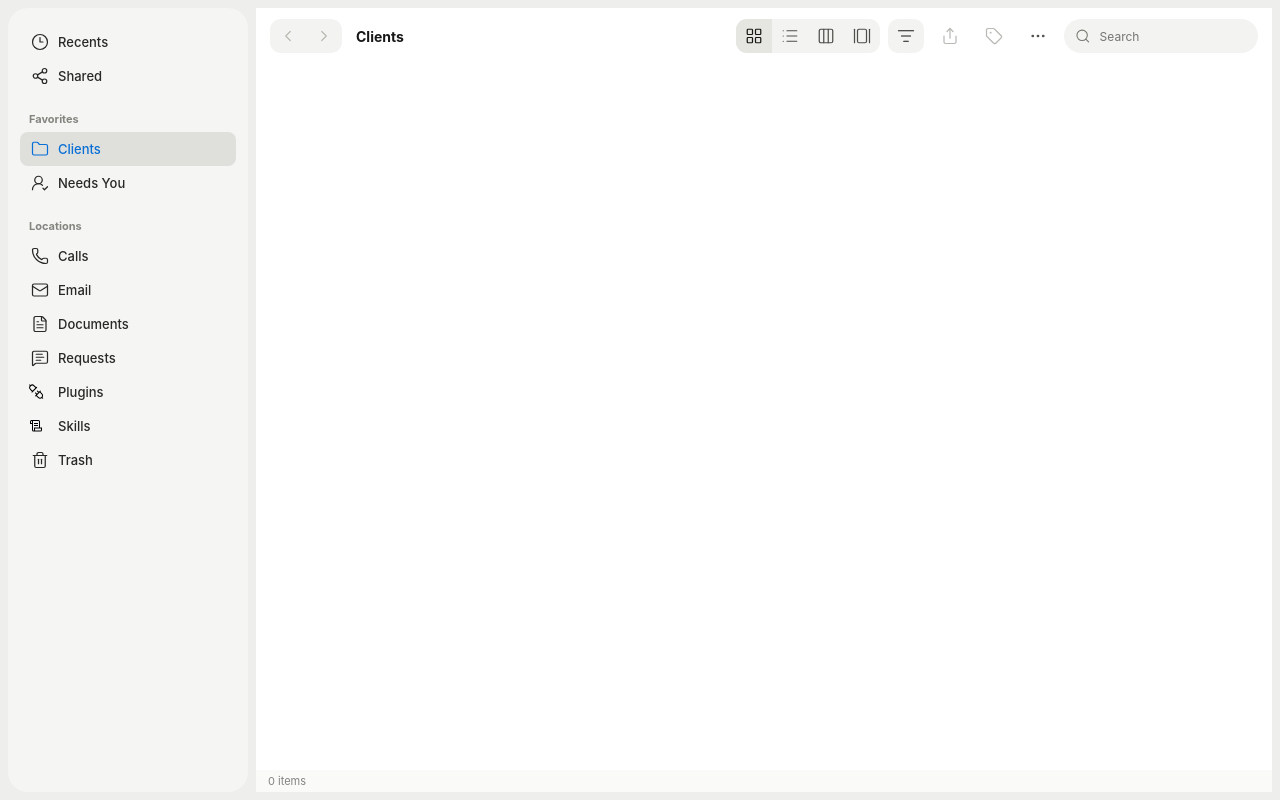
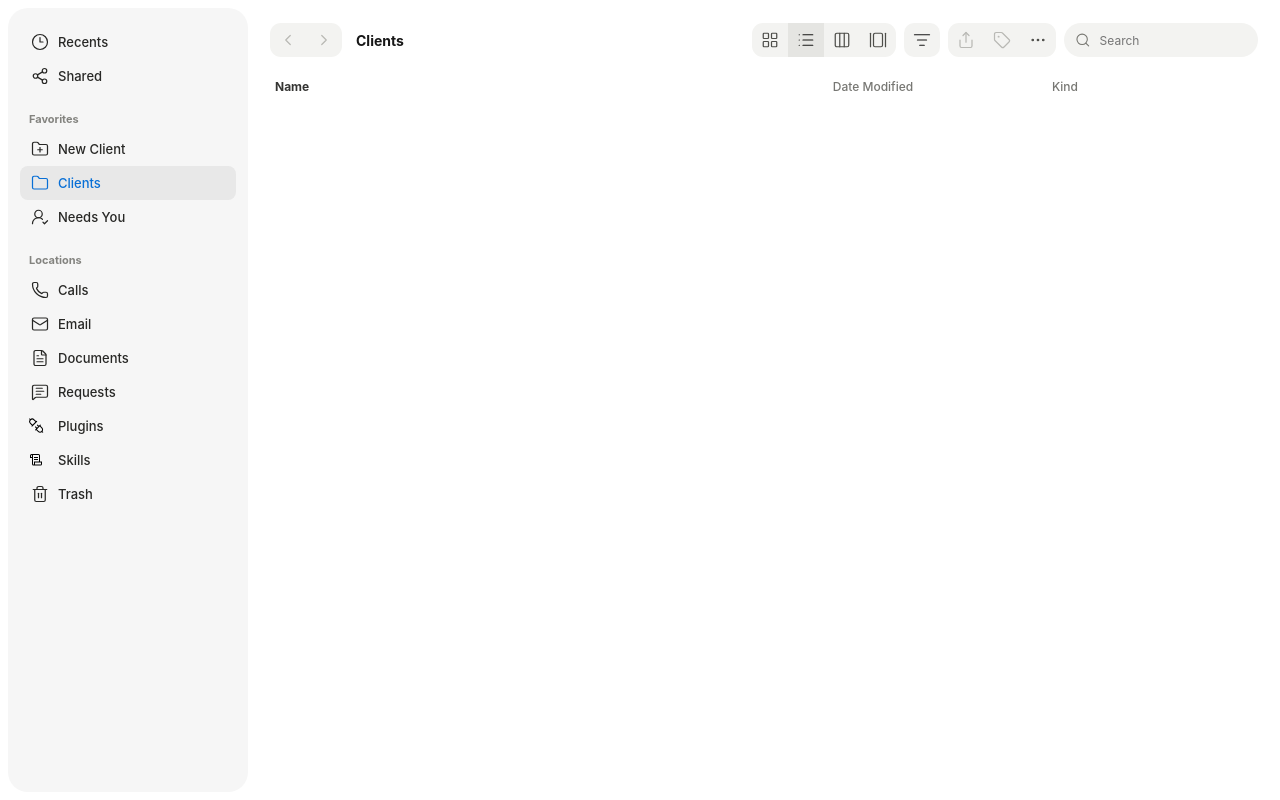
Before and after one commit to victorbash400/Frontdesk, a Next.js app: page / in a window 1280 px wide. Built offline with nearby package versions, Linux system fonts and the light colour scheme.

Commit message:
Match Finder workspace geometry

```diff
--- a/app/components/ColumnView.module.css
+++ b/app/components/ColumnView.module.css
@@ -7,7 +7,7 @@
 .columns nav {
   padding: 5px;
   overflow-y: auto;
-  background: #f7f7f5;
+  background: #fff;
 }
 
 .columns button {
--- a/app/components/GalleryView.module.css
+++ b/app/components/GalleryView.module.css
@@ -27,7 +27,7 @@
   justify-content: center;
   gap: 7px;
   overflow-x: auto;
-  background: #f8f8f7;
+  background: #fff;
 }
 
 .gallery button {
--- a/app/components/Inspector.module.css
+++ b/app/components/Inspector.module.css
@@ -4,7 +4,7 @@
   height: 100%;
   padding: 18px 16px;
   overflow-y: auto;
-  background: #f6f6f4;
+  background: #fff;
 }
 
 .inspector header {
--- a/app/components/ListView.module.css
+++ b/app/components/ListView.module.css
@@ -1,14 +1,16 @@
 .table {
-  width: 100%;
-  border-collapse: collapse;
+  width: calc(100% - 20px);
+  margin: 0 10px;
+  border-collapse: separate;
+  border-spacing: 0 1px;
   table-layout: fixed;
   color: #343432;
   font-size: 13px;
 }
 
 .table th {
-  height: 28px;
-  padding: 0 10px;
+  height: 27px;
+  padding: 0 9px;
   color: #777773;
   font-size: 12px;
   font-weight: 500;
@@ -17,25 +19,35 @@
 
 .table th:first-child {
   width: 56%;
+  color: #343432;
+  font-weight: 650;
 }
 
 .table tr {
-  height: 29px;
+  height: 25px;
 }
 
-.table tbody tr:nth-child(odd) {
+.table tbody tr:nth-child(even) td {
   background: #f7f7f6;
 }
 
-.table tbody tr[aria-selected="true"] {
+.table tbody tr[aria-selected="true"] td {
   background: #dceafa;
 }
 
 .table td {
-  padding: 0 10px;
+  padding: 0 9px;
   overflow: hidden;
   text-overflow: ellipsis;
   white-space: nowrap;
+}
+
+.table td:first-child {
+  border-radius: 7px 0 0 7px;
+}
+
+.table td:last-child {
+  border-radius: 0 7px 7px 0;
 }
 
 .table td:first-child {
--- a/app/components/OperatorShell.module.css
+++ b/app/components/OperatorShell.module.css
@@ -5,7 +5,7 @@
   padding: 8px;
   gap: 8px;
   overflow: hidden;
-  background: #eeeeec;
+  background: #fff;
   outline: none;
 }
 
@@ -14,7 +14,7 @@
   min-width: 0;
   height: 100%;
   flex: 1;
-  grid-template-rows: 56px minmax(0, 1fr);
+  grid-template-rows: 64px minmax(0, 1fr);
   background: #fff;
 }
 
@@ -28,8 +28,6 @@
   min-width: 0;
   height: 100%;
   flex: 1;
-  display: grid;
-  grid-template-rows: minmax(0, 1fr) 22px;
 }
 
 .error {
--- a/app/components/OperatorShell.tsx
+++ b/app/components/OperatorShell.tsx
@@ -11,18 +11,17 @@ import { ExplorerContent } from "./ExplorerContent";
 import { Inspector } from "./Inspector";
 import { ItemContextMenu, type ContextMenuState } from "./ItemContextMenu";
 import { Sidebar } from "./Sidebar";
-import { StatusBar } from "./StatusBar";
 import { Toolbar } from "./Toolbar";
 import styles from "./OperatorShell.module.css";
 
-type DialogState = { mode: "create" | "rename"; node?: FileSystemNode };
+type DialogState = { mode: "create-client" | "create-folder" | "rename"; node?: FileSystemNode };
 
 export function OperatorShell() {
   const fileSystem = useFileSystem();
   const navigation = useNavigationHistory();
   const [inspectorOpen, setInspectorOpen] = useState(false);
   const [selectedId, setSelectedId] = useState<string>();
-  const [viewMode, setViewMode] = useState<ViewMode>("icons");
+  const [viewMode, setViewMode] = useState<ViewMode>("list");
   const [sort, setSort] = useState<SortMode>("name-asc");
   const [query, setQuery] = useState("");
   const [dialog, setDialog] = useState<DialogState>();
@@ -53,10 +52,9 @@ export function OperatorShell() {
     }
   }
 
-  function createItem(name: string) {
-    const root = navigation.destination.type === "location" && navigation.destination.location === "clients";
-    const parentId = navigation.destination.type === "folder" ? navigation.destination.id : null;
-    const node = fileSystem.createNode(name, root ? "client" : "folder", parentId);
+  function createItem(name: string, mode: "create-client" | "create-folder") {
+    const parentId = mode === "create-folder" && navigation.destination.type === "folder" ? navigation.destination.id : null;
+    const node = fileSystem.createNode(name, mode === "create-client" ? "client" : "folder", parentId);
     setDialog(undefined);
     setSelectedId(node.id);
   }
@@ -68,7 +66,7 @@ export function OperatorShell() {
       setContextMenu(undefined);
       return;
     }
-    createItem(name);
+    if (dialog?.mode === "create-client" || dialog?.mode === "create-folder") createItem(name, dialog.mode);
   }
 
   function showContextMenu(event: MouseEvent, node: FileSystemNode) {
@@ -82,7 +80,7 @@ export function OperatorShell() {
     if (target.matches("input, select, textarea")) return;
     if ((event.metaKey || event.ctrlKey) && event.key.toLocaleLowerCase() === "n" && canCreate) {
       event.preventDefault();
-      setDialog({ mode: "create" });
+      setDialog({ mode: navigation.destination.type === "folder" ? "create-folder" : "create-client" });
     } else if (event.key === "Enter" && selectedNode) {
       openNode(selectedNode);
     } else if ((event.key === "Backspace" || event.key === "Delete") && selectedNode) {
@@ -96,18 +94,17 @@ export function OperatorShell() {
 
   return (
     <main className={styles.shell} onKeyDown={handleKeyboard} style={tagVariables} tabIndex={-1}>
-      <Sidebar destination={navigation.destination} onNavigate={(location) => navigate({ type: "location", location })} />
+      <Sidebar destination={navigation.destination} onCreateClient={() => setDialog({ mode: "create-client" })} onNavigate={(location) => navigate({ type: "location", location })} />
       <section className={styles.explorer}>
-        <Toolbar canGoBack={navigation.canGoBack} canGoForward={navigation.canGoForward} destination={navigation.destination} hasSelection={Boolean(selectedNode)} onBack={navigation.back} onCreate={() => setDialog({ mode: "create" })} onForward={navigation.forward} onInspectorToggle={() => setInspectorOpen((current) => !current)} onQueryChange={setQuery} onShare={() => selectedNode && fileSystem.updateNode(selectedNode.id, { shared: true })} onSortChange={setSort} onViewModeChange={setViewMode} query={query} sort={sort} title={title} viewMode={viewMode} />
+        <Toolbar canGoBack={navigation.canGoBack} canGoForward={navigation.canGoForward} destination={navigation.destination} hasSelection={Boolean(selectedNode)} onBack={navigation.back} onCreateClient={() => setDialog({ mode: "create-client" })} onCreateFolder={() => setDialog({ mode: "create-folder" })} onForward={navigation.forward} onInspectorToggle={() => setInspectorOpen((current) => !current)} onQueryChange={setQuery} onShare={() => selectedNode && fileSystem.updateNode(selectedNode.id, { shared: true })} onSortChange={setSort} onViewModeChange={setViewMode} query={query} sort={sort} title={title} viewMode={viewMode} />
         <section className={styles.workspace}>
           <section className={styles.browser} onClick={() => setContextMenu(undefined)}>
             <ExplorerContent nodes={visibleNodes} onContextMenu={showContextMenu} onOpen={openNode} onSelect={(node) => setSelectedId(node.id)} selectedNode={selectedNode} viewMode={viewMode} />
-            <StatusBar count={visibleNodes.length} />
           </section>
           {inspectorOpen ? <Inspector node={selectedNode} onToggleTag={(tag) => selectedNode && fileSystem.toggleTag(selectedNode.id, tag)} /> : null}
         </section>
       </section>
-      <CreateItemDialog initialName={dialog?.mode === "rename" ? dialog.node?.name : ""} onCancel={() => setDialog(undefined)} onSubmit={submitDialog} open={Boolean(dialog)} submitLabel={dialog?.mode === "rename" ? "Rename" : navigation.destination.type === "location" ? "Create Client" : "Create Folder"} title={dialog?.mode === "rename" ? "Rename Item" : navigation.destination.type === "location" ? "New Client" : "New Folder"} />
+      <CreateItemDialog initialName={dialog?.mode === "rename" ? dialog.node?.name : ""} onCancel={() => setDialog(undefined)} onSubmit={submitDialog} open={Boolean(dialog)} submitLabel={dialog?.mode === "rename" ? "Rename" : dialog?.mode === "create-client" ? "Create Client" : "Create Folder"} title={dialog?.mode === "rename" ? "Rename Item" : dialog?.mode === "create-client" ? "New Client" : "New Folder"} />
       {contextMenu ? <ItemContextMenu onAttentionToggle={() => { fileSystem.updateNode(contextMenu.node.id, { needsAttention: !contextMenu.node.needsAttention }); setContextMenu(undefined); }} onClose={() => setContextMenu(undefined)} onRename={() => setDialog({ mode: "rename", node: contextMenu.node })} onShareToggle={() => { fileSystem.updateNode(contextMenu.node.id, { shared: !contextMenu.node.shared }); setContextMenu(undefined); }} onTrashToggle={() => { fileSystem.setTrashed(contextMenu.node.id, !contextMenu.node.trashedAt); setSelectedId(undefined); setContextMenu(undefined); }} state={contextMenu} /> : null}
       {fileSystem.error ? <p className={styles.error} role="alert">{fileSystem.error}</p> : null}
     </main>
--- a/app/components/Sidebar.module.css
+++ b/app/components/Sidebar.module.css
@@ -5,7 +5,7 @@
   height: 100%;
   overflow: hidden;
   border-radius: 20px;
-  background: #f5f5f3;
+  background: #f6f6f6;
   color: #282826;
 }
 
@@ -51,7 +51,7 @@
 }
 
 .sidebar nav button[aria-current="page"] {
-  background: #dfdfdc;
+  background: #e8e8e8;
   color: #086fd6;
 }
 
--- a/app/components/Sidebar.tsx
+++ b/app/components/Sidebar.tsx
@@ -1,4 +1,4 @@
-import { Clock3, FileText, Folder, Mail, MessageSquareText, Phone, Share2, Trash2, UserRoundCheck } from "lucide-react";
+import { Clock3, FileText, Folder, FolderPlus, Mail, MessageSquareText, Phone, Share2, Trash2, UserRoundCheck } from "lucide-react";
 
 import { locationLabels } from "../lib/fileSystemSelectors";
 import type { Destination, SmartLocation } from "../types/filesystem";
@@ -13,16 +13,23 @@ const sections: Array<{ label?: string; items: Array<{ location: SmartLocation;
 
 type SidebarProps = {
   destination: Destination;
+  onCreateClient: () => void;
   onNavigate: (location: SmartLocation) => void;
 };
 
-export function Sidebar({ destination, onNavigate }: SidebarProps) {
+export function Sidebar({ destination, onCreateClient, onNavigate }: SidebarProps) {
   return (
     <aside className={styles.sidebar}>
       <nav aria-label="Filesystem locations">
         {sections.map((section) => (
           <section key={section.label ?? "primary"}>
             {section.label ? <h2>{section.label}</h2> : null}
+            {section.label === "Favorites" ? (
+              <button onClick={onCreateClient} type="button">
+                <FolderPlus aria-hidden="true" />
+                <span>New Client</span>
+              </button>
+            ) : null}
             {section.items.map(({ location, icon: Icon, customIcon }) => {
               const active = destination.type === "location" && destination.location === location;
               return (
--- a/app/components/StatusBar.module.css
+++ /dev/null
@@ -1,7 +0,0 @@
-.status {
-  height: 22px;
-  padding: 4px 12px;
-  background: #fafaf9;
-  color: #83837f;
-  font-size: 11px;
-}
--- a/app/components/StatusBar.tsx
+++ /dev/null
@@ -1,5 +0,0 @@
-import styles from "./StatusBar.module.css";
-
-export function StatusBar({ count }: { count: number }) {
-  return <footer className={styles.status}>{count} {count === 1 ? "item" : "items"}</footer>;
-}
--- a/app/components/Toolbar.module.css
+++ b/app/components/Toolbar.module.css
@@ -1,7 +1,7 @@
 .toolbar {
   display: grid;
-  min-height: 56px;
-  padding: 9px 14px;
+  min-height: 64px;
+  padding: 10px 14px;
   grid-template-columns: auto minmax(110px, 1fr) auto;
   align-items: center;
   gap: 14px;
@@ -28,7 +28,8 @@
 }
 
 .history,
-.viewModes {
+.viewModes,
+.actions {
   overflow: hidden;
   border-radius: 11px;
   background: #f3f3f1;
@@ -75,6 +76,18 @@
 
 .tools {
   gap: 8px;
+}
+
+.actions {
+  display: flex;
+  align-items: center;
+}
+
+.actions > button,
+.actions .more summary {
+  width: 36px;
+  padding: 0;
+  border-radius: 0;
 }
 
 .sort {
--- a/app/components/Toolbar.tsx
+++ b/app/components/Toolbar.tsx
@@ -22,7 +22,8 @@ type ToolbarProps = {
   viewMode: ViewMode;
   onBack: () => void;
   onForward: () => void;
-  onCreate: () => void;
+  onCreateClient: () => void;
+  onCreateFolder: () => void;
   onInspectorToggle: () => void;
   onShare: () => void;
   onQueryChange: (query: string) => void;
@@ -30,9 +31,8 @@ type ToolbarProps = {
   onViewModeChange: (mode: ViewMode) => void;
 };
 
-export function Toolbar({ destination, title, canGoBack, canGoForward, hasSelection, query, sort, viewMode, onBack, onForward, onCreate, onInspectorToggle, onShare, onQueryChange, onSortChange, onViewModeChange }: ToolbarProps) {
-  const createLabel = destination.type === "location" && destination.location === "clients" ? "New Client" : "New Folder";
-  const canCreate = destination.type === "folder" || destination.type === "location" && destination.location === "clients";
+export function Toolbar({ destination, title, canGoBack, canGoForward, hasSelection, query, sort, viewMode, onBack, onForward, onCreateClient, onCreateFolder, onInspectorToggle, onShare, onQueryChange, onSortChange, onViewModeChange }: ToolbarProps) {
+  const canCreateFolder = destination.type === "folder";
 
   function closeMenu(event: MouseEvent<HTMLButtonElement>) {
     event.currentTarget.closest("details")?.removeAttribute("open");
@@ -60,15 +60,18 @@ export function Toolbar({ destination, title, canGoBack, canGoForward, hasSelect
             <option value="date-asc">Oldest</option>
           </select>
         </label>
+        <span className={styles.actions}>
           <button aria-label="Share" disabled={!hasSelection} onClick={onShare} title="Share" type="button"><Share /></button>
           <button aria-label="Tags" disabled={!hasSelection} onClick={onInspectorToggle} title="Tags" type="button"><Tag /></button>
           <details className={styles.more}>
             <summary aria-label="More" title="More"><Ellipsis /></summary>
             <menu>
-            {canCreate ? <button onClick={(event) => { closeMenu(event); onCreate(); }} type="button">{createLabel}</button> : null}
+              {canCreateFolder ? <button onClick={(event) => { closeMenu(event); onCreateFolder(); }} type="button">New Folder</button> : null}
+              {!canCreateFolder ? <button onClick={(event) => { closeMenu(event); onCreateClient(); }} type="button">New Client</button> : null}
               {hasSelection ? <button onClick={(event) => { closeMenu(event); onInspectorToggle(); }} type="button">Get Info</button> : null}
             </menu>
           </details>
+        </span>
         <label className={styles.search}>
           <Search aria-hidden="true" />
           <input aria-label="Search Operator" onChange={(event) => onQueryChange(event.target.value)} placeholder="Search" type="search" value={query} />
```
Lines whose indentation alone changed are shown as unchanged.
